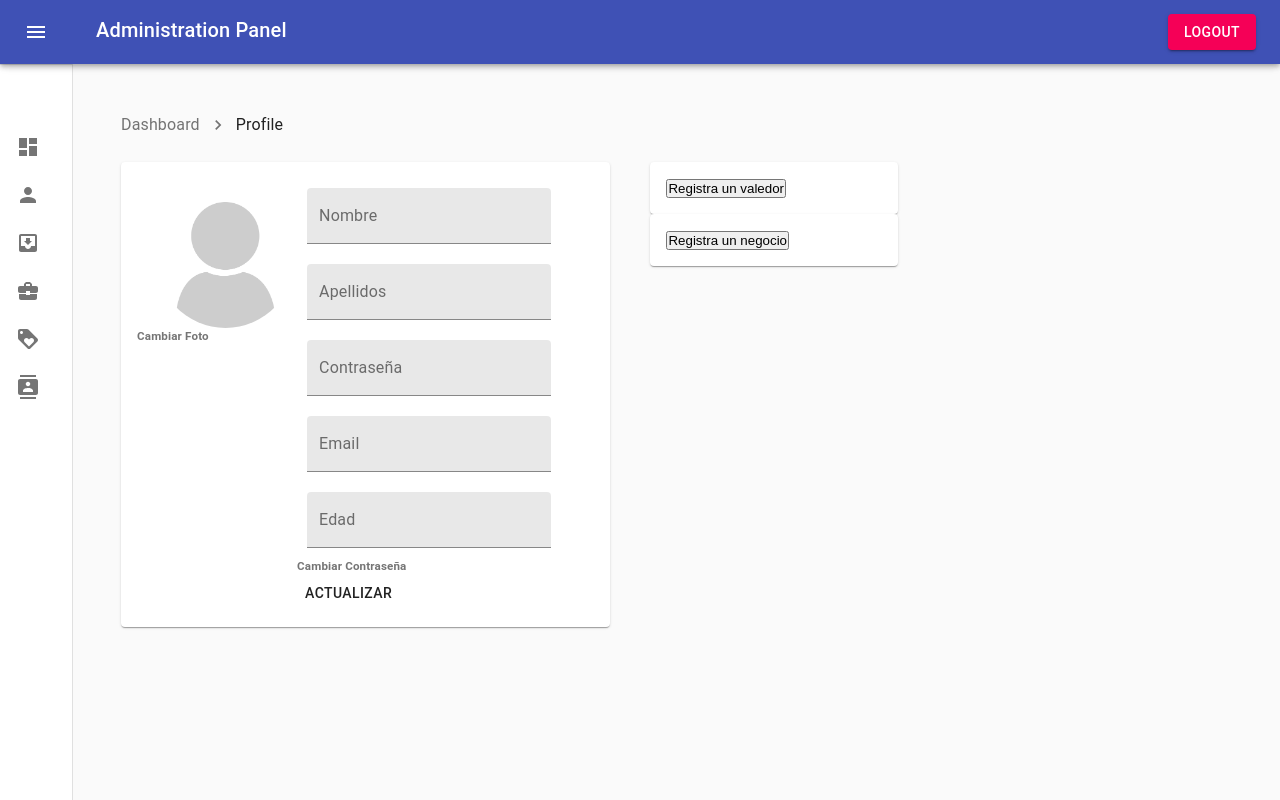
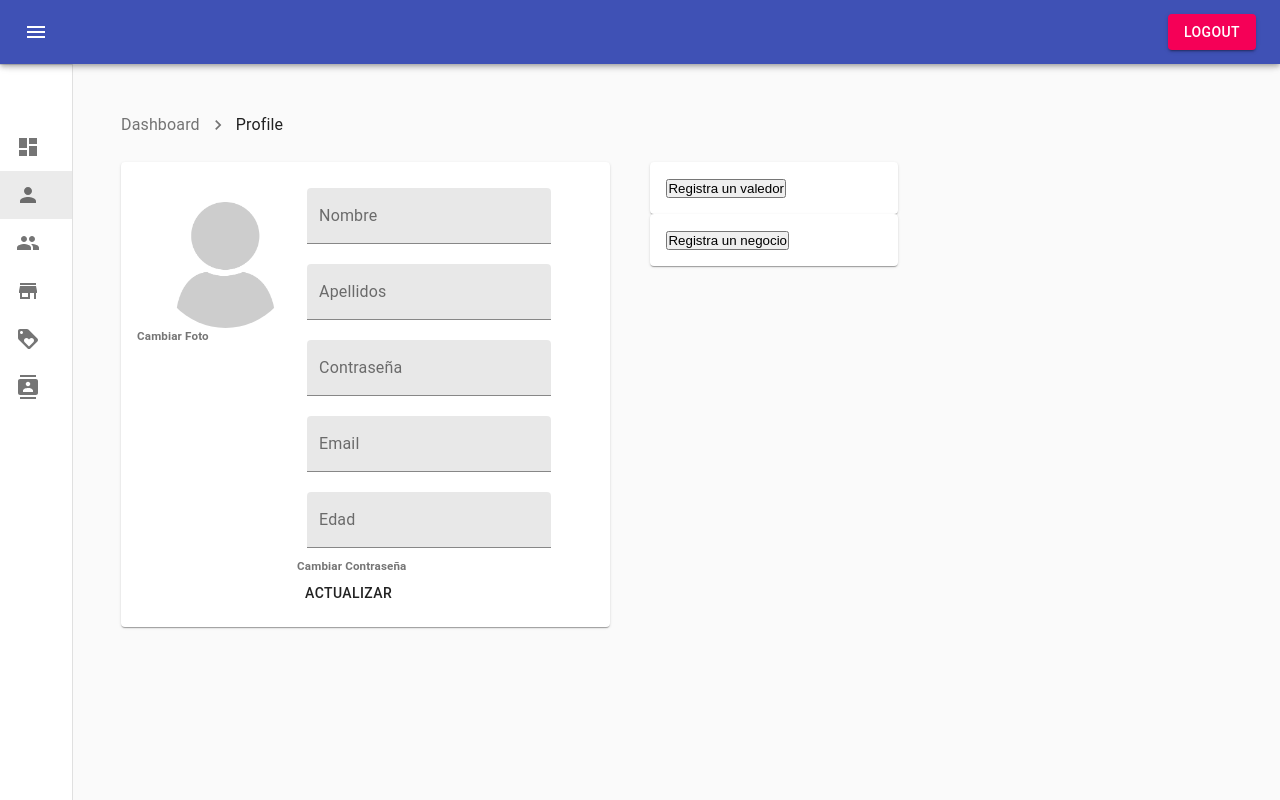
Before and after one commit to DavidEmmanuel22/vale, a React (Create React App) app: page /dashboard/profile in a window 1280 px wide. Built offline with nearby package versions, Linux system fonts and the light colour scheme.

Commit message:
Styles GeneralLayout

```diff
--- a/src/components/Layouts/DashboardLayout/GeneralLayout.js
+++ b/src/components/Layouts/DashboardLayout/GeneralLayout.js
@@ -16,6 +16,7 @@ import ListItem from '@material-ui/core/ListItem'
 import ListItemIcon from '@material-ui/core/ListItemIcon'
 import ListItemText from '@material-ui/core/ListItemText'
 import InboxIcon from '@material-ui/icons/MoveToInbox'
+import { Dashboard, Person, People, Store } from '@material-ui/icons'
 import MailIcon from '@material-ui/icons/Mail'
 import DashboardIcon from '@material-ui/icons/Dashboard'
 import PersonIcon from '@material-ui/icons/Person'
@@ -26,7 +27,7 @@ import { Link } from 'react-router-dom'
 import HeaderRoutes from 'components/HeaderRoutes/HeaderRoutes'
 import { Container, Button } from '@material-ui/core'
 
-const drawerWidth = 240
+const drawerWidth = 280
 
 function ListItemLink(props) {
   return <ListItem button component="a" {...props} />
@@ -49,7 +50,9 @@ const useStyles = makeStyles((theme) => ({
     transition: theme.transitions.create(['width', 'margin'], {
       easing: theme.transitions.easing.sharp,
       duration: theme.transitions.duration.enteringScreen
-    })
+    }),
+    height: '100px',
+    backgroundColor: 'white'
   },
   menuButton: {
     marginRight: 36
@@ -86,7 +89,8 @@ const useStyles = makeStyles((theme) => ({
     justifyContent: 'flex-end',
     padding: theme.spacing(0, 1),
     // necessary for content to be below app bar
-    ...theme.mixins.toolbar
+    ...theme.mixins.toolbar,
+    minHeight: '100px'
   },
   content: {
     flexGrow: 1,
@@ -99,6 +103,7 @@ export default function GeneralLayout({ children }) {
   const classes = useStyles()
   const theme = useTheme()
   const [open, setOpen] = React.useState(false)
+  const [selectedIndex, setSelectedIndex] = React.useState(1);
 
   const handleDrawerOpen = () => {
     setOpen(true)
@@ -107,6 +112,10 @@ export default function GeneralLayout({ children }) {
   const handleDrawerClose = () => {
     setOpen(false)
   }
+
+  const handleListItemClick = (event, index) => {
+    setSelectedIndex(index);
+  };
 
   return (
     <div className={classes.root}>
@@ -131,7 +140,7 @@ export default function GeneralLayout({ children }) {
           </IconButton>
           <div style={{ display: 'flex', width: '100%' }}>
             <Typography variant="h6" noWrap>
-              Administration Panel
+
             </Typography>
             <Button
               variant="contained"
@@ -171,9 +180,12 @@ export default function GeneralLayout({ children }) {
           {/*     ADMIN ROUTES		*/}
           {
             <Link className="listLink" to="/dashboard">
-              <ListItem button>
+              <ListItem button
+               selected={selectedIndex === 0}
+               onClick={(event) => handleListItemClick(event, 0)}
+              >
                 <ListItemIcon>
-                  <DashboardIcon></DashboardIcon>
+                  <Dashboard></Dashboard>
                 </ListItemIcon>
                 <ListItemText primary={'Dashboard'} />
               </ListItem>
@@ -181,9 +193,12 @@ export default function GeneralLayout({ children }) {
           }
           {
             <Link className="listLink" to="/dashboard/profile">
-              <ListItem button>
+              <ListItem button
+              selected={selectedIndex === 1}
+              onClick={(event) => handleListItemClick(event, 1)}
+              >
                 <ListItemIcon>
-                  <PersonIcon />
+                  <Person/>
                 </ListItemIcon>
                 <ListItemText primary={'Perfil'} />
               </ListItem>
@@ -191,9 +206,12 @@ export default function GeneralLayout({ children }) {
           }
           {
             <Link className="listLink" to="/dashboard/valedores">
-              <ListItem button>
+              <ListItem button
+               selected={selectedIndex === 2}
+               onClick={(event) => handleListItemClick(event, 2)}
+              >
                 <ListItemIcon>
-                  <InboxIcon />
+                  <People/>
                 </ListItemIcon>
                 <ListItemText primary={'Valedores'} />
               </ListItem>
@@ -201,9 +219,12 @@ export default function GeneralLayout({ children }) {
           }
           {
             <Link className="listLink" to="/dashboard/negocios">
-              <ListItem button>
+              <ListItem button
+               selected={selectedIndex === 3}
+               onClick={(event) => handleListItemClick(event, 3)}
+              >
                 <ListItemIcon>
-                  <BusinessCenterIcon></BusinessCenterIcon>
+                  <Store/>
                 </ListItemIcon>
                 <ListItemText primary={'Negocios'} />
               </ListItem>
@@ -211,7 +232,10 @@ export default function GeneralLayout({ children }) {
           }
           {
             <Link className="listLink" to="/dashboard/compras">
-              <ListItem button>
+              <ListItem button
+               selected={selectedIndex === 4}
+               onClick={(event) => handleListItemClick(event, 4)}
+              >
                 <ListItemIcon>
                   <LoyaltyIcon></LoyaltyIcon>
                 </ListItemIcon>
@@ -221,7 +245,10 @@ export default function GeneralLayout({ children }) {
           }
           {
             <Link className="listLink" to="/dashboard/contactos">
-              <ListItem button>
+              <ListItem button
+              selected={selectedIndex === 5}
+               onClick={(event) => handleListItemClick(event, 5)}
+              >
                 <ListItemIcon>
                   <ContactsIcon></ContactsIcon>
                 </ListItemIcon>
--- a/src/components/Logo/Styles.js
+++ b/src/components/Logo/Styles.js
@@ -3,7 +3,7 @@ import { makeStyles } from '@material-ui/core/styles'
 const Styles = makeStyles((theme) => ({
   Toolbarlogo: {
     width: '240px',
-    margin: '0px -11px'
+    margin: '0px -16px'
   }
 }))
 
```
